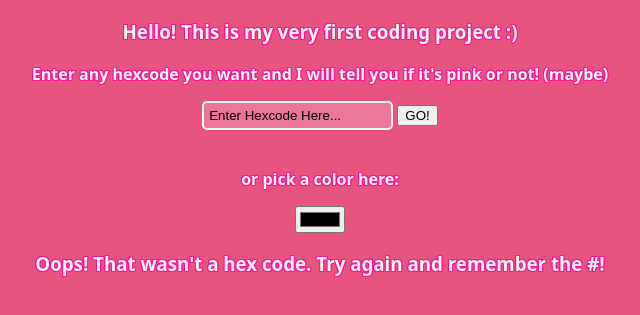
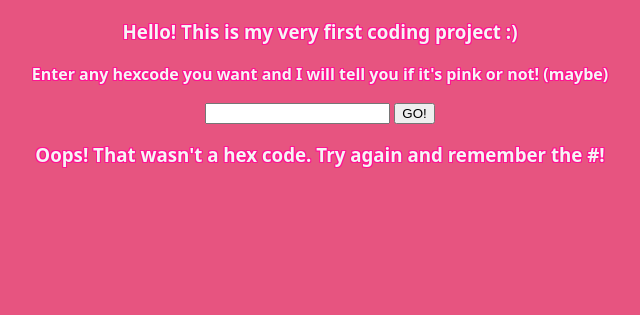
Before and after one commit to mxsprings/isitpink, a website: page index.html in a window 1280 px wide. Both pictures are taken after a click on the button "GO!". Shown: the part 67-382 px from the top of the page, without its empty margins (320-960 px from the left). Drawn offline with Linux system fonts and the light colour scheme.

Commit message:
Revert "added color picker"
This reverts commit ded3d50782c6578f2031bf53ace90830648bd700.

```diff
--- a/index.html
+++ b/index.html
@@ -29,19 +29,6 @@
         p{
             font-weight: 700;
         }
-
-        input[type="text"]{
-            background: rgba(255, 255, 255, 0.2);
-            border: 2px solid whitesmoke;
-            padding: 5px;
-            border-radius: 5px;
-            color: black;
-
-        }
-        ::placeholder {
-             color: black;
-        }
-
     </style>
 </head>
 <body>
@@ -50,13 +37,9 @@
         <h3>Hello! This is my very first coding project :)</h3>
         <p>Enter any hexcode you want and I will tell you if it's pink or not! (maybe)</p>
 
-        <input type="text" id="hex_input" placeholder="Enter Hexcode Here..." />
+        <input type="text" id="hex_input" />
+
         <button id="go_btn">GO!</button>
-        <br/>
-        <br/>
-        <p>or pick a color here:</p>
-        <input type="color" id="color_pick"/>
-
         <h3 id="result"></h3>
     </main>
 
@@ -83,9 +66,10 @@
             return answer
         }
 
-        function activate(hexOverride) {
+        function activate() {
+            console.log('hoho its me the evil button')
 
-            const hexIn = hexOverride || inputField.value
+            const hexIn = inputField.value
 
             try {
                 resultTxt.innerHTML = ('is ' + hexIn + ' pink?<br/>' + isItPink(hexIn))
@@ -102,7 +86,6 @@
         const inputField = document.querySelector('#hex_input')
         const button = document.querySelector('#go_btn')
         const resultTxt = document.querySelector('#result')
-        const colorPick = document.querySelector('#color_pick')
 
         inputField.addEventListener('keyup', (event)=> {
             event.preventDefault()
@@ -113,8 +96,6 @@
 
         button.addEventListener('click', activate)
 
-        colorPick.addEventListener('input', (event) => activate(event.target.value))
-
     </script>
 </body>
 </html>
```
